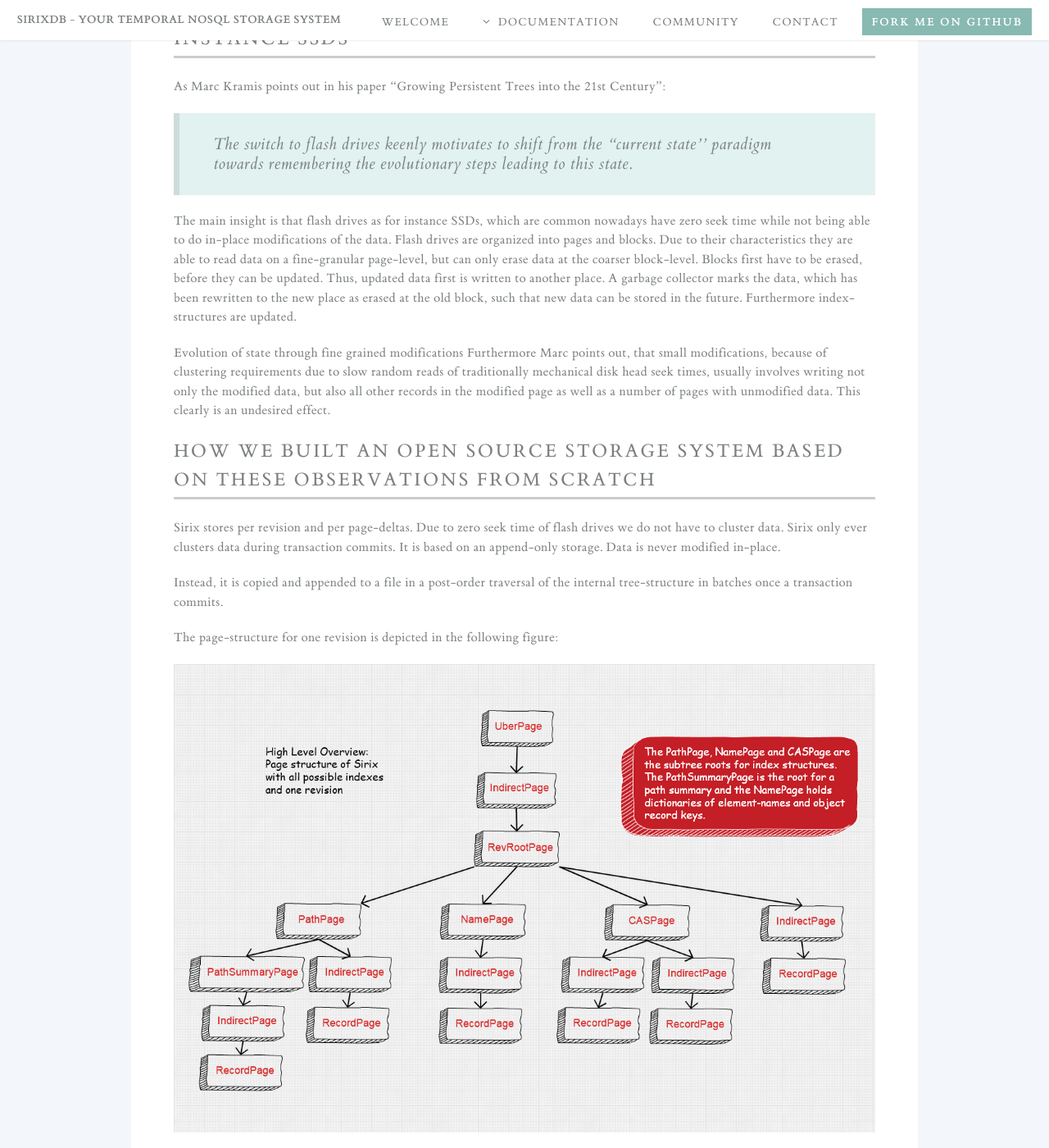
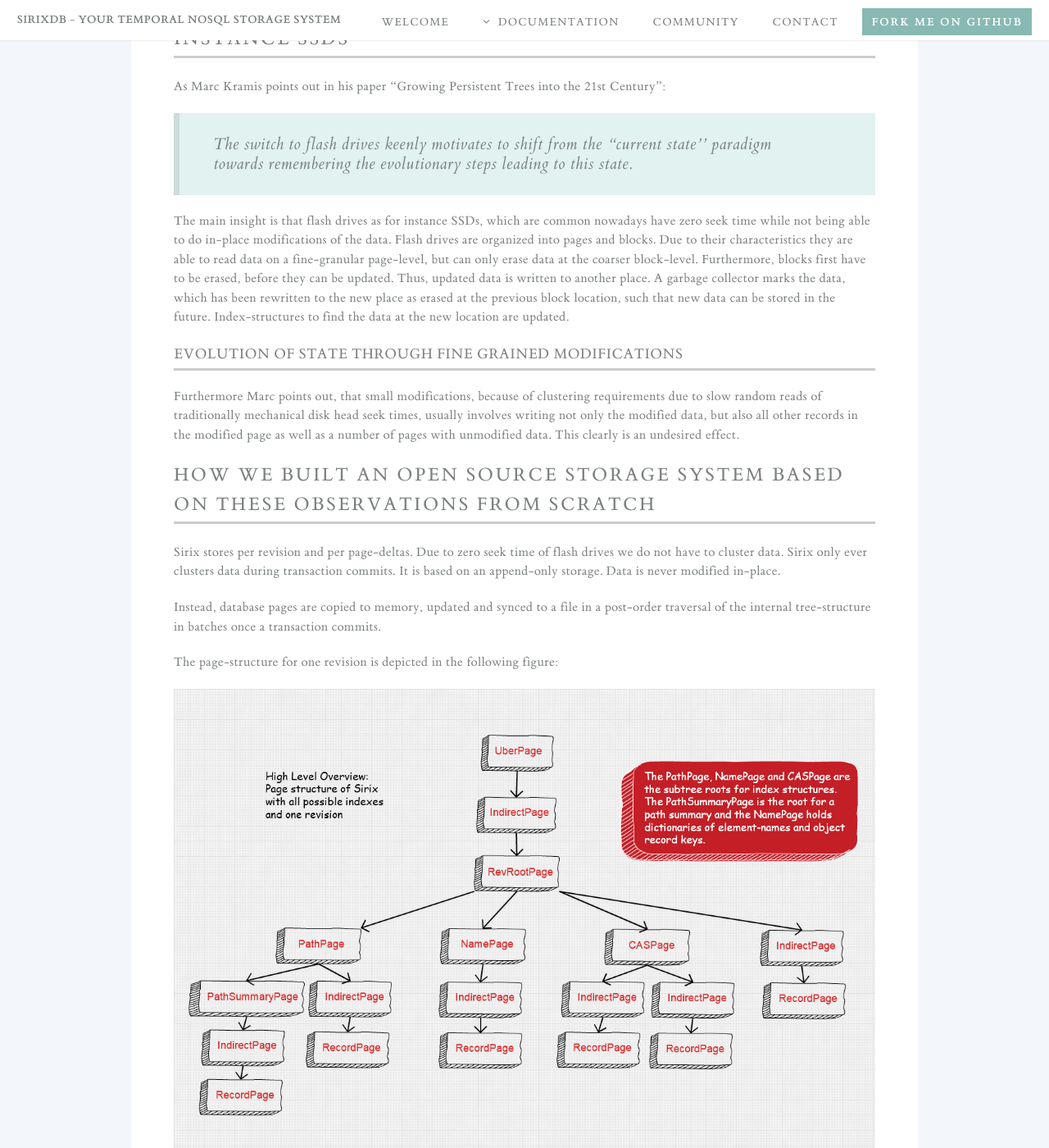
Before and after one commit to sirixdb/sirixdb.github.io, a Jekyll site: the page built from concepts.md, in a window 1280 px wide and 1400 px high, scrolled down 762 px. Shown: the whole window at 82% size. Built offline with Jekyll 4.4.1, drawn with Linux system fonts in a browser that asks for light colours; our own code applies the rules of GitHub Pages for plain Markdown files; some of the changed text lies outside the part shown.

Commit message:
Update concepts.md

```diff
--- a/concepts.md
+++ b/concepts.md
@@ -17,16 +17,16 @@ As Marc Kramis points out in his paper “Growing Persistent Trees into the 21st
 
 > The switch to flash drives keenly motivates to shift from the “current state’’ paradigm towards remembering the evolutionary steps leading to this state.
 
-The main insight is that flash drives as for instance SSDs, which are common nowadays have zero seek time while not being able to do in-place modifications of the data. Flash drives are organized into pages and blocks. Due to their characteristics they are able to read data on a fine-granular page-level, but can only erase data at the coarser block-level. Blocks first have to be erased, before they can be updated. Thus, updated data first is written to another place. A garbage collector marks the data, which has been rewritten to the new place as erased at the old block, such that new data can be stored in the future. Furthermore index-structures are updated.
+The main insight is that flash drives as for instance SSDs, which are common nowadays have zero seek time while not being able to do in-place modifications of the data. Flash drives are organized into pages and blocks. Due to their characteristics they are able to read data on a fine-granular page-level, but can only erase data at the coarser block-level. Furthermore, blocks first have to be erased, before they can be updated. Thus, updated data is written to another place. A garbage collector marks the data, which has been rewritten to the new place as erased at the previous block location, such that new data can be stored in the future. Index-structures to find the data at the new location are updated.
 
-Evolution of state through fine grained modifications
+### Evolution of state through fine grained modifications
 Furthermore Marc points out, that small modifications, because of clustering requirements due to slow random reads of traditionally mechanical disk head seek times, usually involves writing not only the modified data, but also all other records in the modified page as well as a number of pages with unmodified data. This clearly is an undesired effect.
 
 ## How we built an Open Source storage system based on these observations from scratch
 
 Sirix stores per revision and per page-deltas. Due to zero seek time of flash drives we do not have to cluster data. Sirix only ever clusters data during transaction commits. It is based on an append-only storage. Data is never modified in-place.
 
-Instead, it is copied and appended to a file in a post-order traversal of the internal tree-structure in batches once a transaction commits.
+Instead, database pages are copied to memory, updated and synced to a file in a post-order traversal of the internal tree-structure in batches once a transaction commits.
 
 The page-structure for one revision is depicted in the following figure:
 
@@ -34,7 +34,7 @@ The page-structure for one revision is depicted in the following figure:
 ![pageStructure](images/pageStructureOneRev.png){: style="max-width: 100%; height: auto; margin: 0em"}
 </div>
 
-The `UberPage` is the main entry point. It contains header information about the configuration of the resource as well as a reference to an `IndirectPage`. A reference contains the offset of the IndirectPage in the data-file or the transaction-intent log and an in-memory pointer. IndirectPages are used to increase the fanout of the tree. We currently store 512 references in the `IndirectPage` to either another layer of indirect pages or the data pages, either a `RevisionRootPage` or a `RecordPage`. A new level of indirect pages is added whenever we run out of the number of records we can store in the leaf pages (either revisions or records), which are referenced by the `IndirectPage`s. The height of the current subtree, that is the number of levels of indirect pages is always stored in the respective subtree-root page.
+The `UberPage` is the main entry point. It contains header information about the configuration of the resource as well as a reference to an `IndirectPage`. A reference contains the offset of the IndirectPage in the data-file or the transaction-intent log and an in-memory pointer. IndirectPages are used to increase the fanout of the tree and in essence to be able to store and retrieve a large number of records (while only ever having to read a predefined number of pages once a record has to be read again). We currently store 512 references in the `IndirectPage` to either another layer of indirect pages or the data pages, either a `RevisionRootPage` or a `RecordPage`. A new level of indirect pages is added whenever we run out of the number of records we can store in the leaf pages (either revisions or records), which are referenced by the `IndirectPage`s. The height of the current subtree, that is the number of levels of indirect pages is always stored in the respective subtree-root page.
 
 We borrowed the ideas from the filesystem ZFS and hash-array based tries as we also store checksums in parent database-pages/page-fragments, which in turn form a self-validating merkle-tree.
 
```
